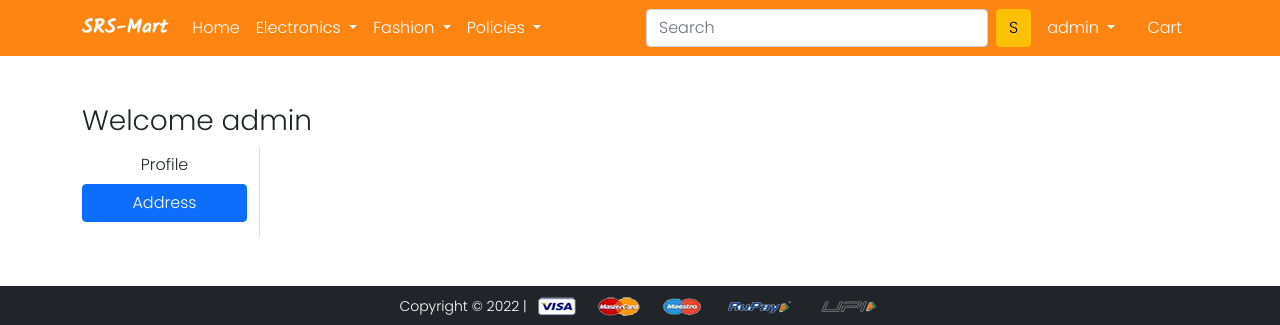
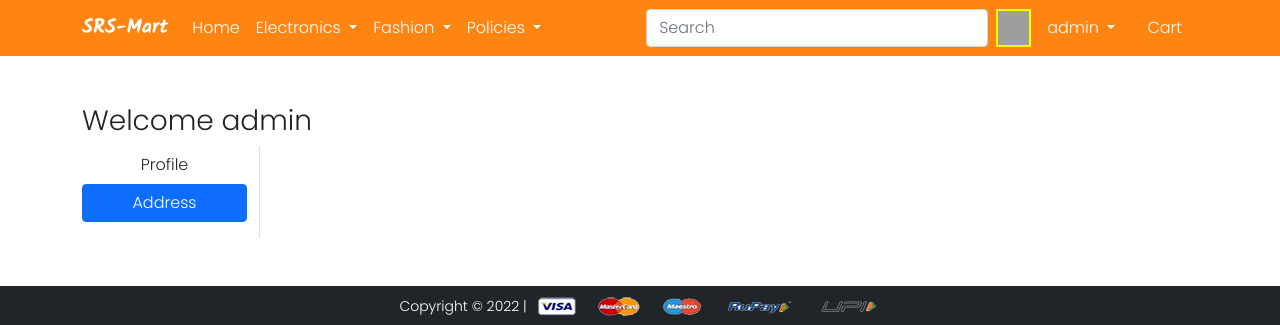
Before and after one commit to SRSKing12/srs-mart, a Django app: page /address/ in a window 1280 px wide. Shown: the top 325 px of the page. Run offline with Django 3.2, Linux system fonts and the light colour scheme; a user stored in the database is signed in; data comes from the database, SQL or seed files in the repository; some libraries are stand-ins or nearby versions; grey boxes are pictures that could not be loaded.

Commit message:
Update base.html

```diff
--- a/app/templates/app/base.html
+++ b/app/templates/app/base.html
@@ -73,7 +73,7 @@
          </ul>
          <form class="d-flex">
            <input class="form-control me-2" type="search" placeholder="Search" aria-label="Search">
-           <button class="btn btn-warning" type="submit">S</button>
+           <img height="37.5" width="35" style="border: 2px solid yellow;" src="https://i.postimg.cc/mgNX9ccr/SRS-Mart.jpg" alt="">
          </form>
          <div>
           <ul class="navbar-nav me-auto mb-2 mb-lg-0">
```
